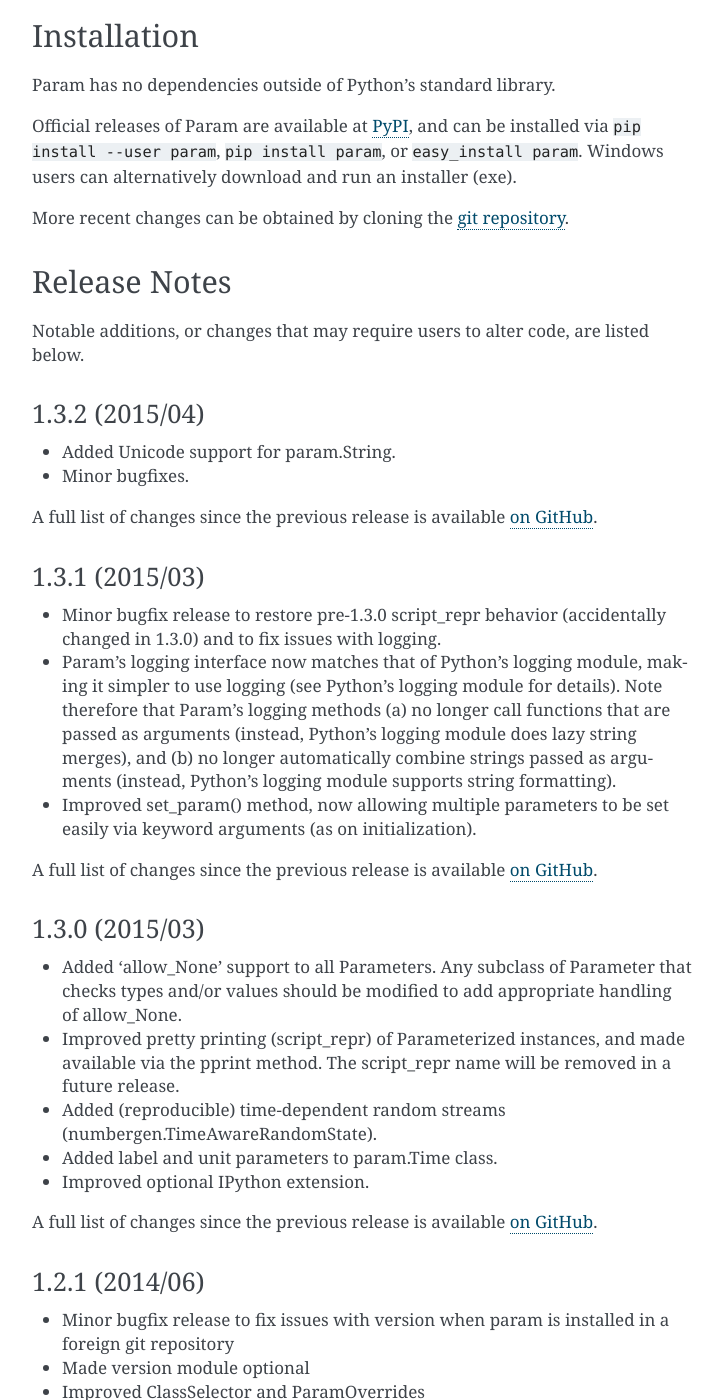
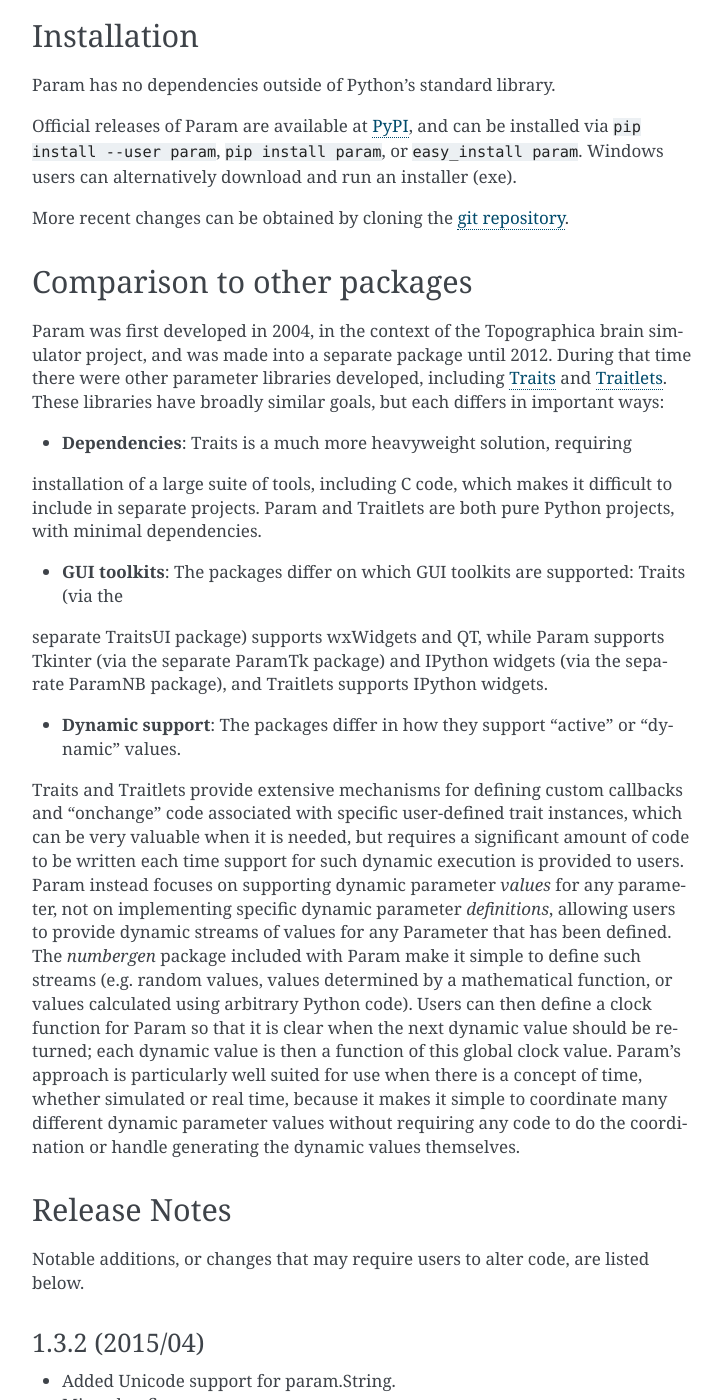
Before and after one commit to holoviz/param, a Sphinx documentation site: the page built from doc/index.rst, in a window 1280 px wide and 1400 px high, scrolled down 2643 px. Shown: the whole window, without its empty margins (388-1111 px from the left). Built offline with Sphinx 7.4.7, drawn with Linux system fonts in a browser that asks for light colours; pages that are not in the unit, such as notebooks, are missing from menus; some of the changed text lies outside the part shown.

Commit message:
Update index.rst
Added comparison to Traits and Traitlets.

```diff
--- a/doc/index.rst
+++ b/doc/index.rst
@@ -128,6 +128,39 @@
 
 More recent changes can be obtained by cloning the `git repository <http://github.com/ioam/param>`_.
 
+Comparison to other packages
+============================
+
+Param was first developed in 2004, in the context of the Topographica brain simulator project, and
+was made into a separate package until 2012.  During that time there were other parameter libraries
+developed, including `Traits <http://code.enthought.com/projects/traits>`_ and
+`Traitlets <https://github.com/ipython/traitlets/>`_.  These libraries have broadly similar goals,
+but each differs in important ways:
+
+* **Dependencies**: Traits is a much more heavyweight solution, requiring
+installation of a large suite of tools, including C code, which makes it difficult to include in
+separate projects.  Param and Traitlets are both pure Python projects, with minimal dependencies.
+
+* **GUI toolkits**: The packages differ on which GUI toolkits are supported: Traits (via the
+separate TraitsUI package) supports wxWidgets and QT, while Param supports Tkinter (via the
+separate ParamTk package) and IPython widgets (via the separate ParamNB package), and Traitlets
+supports IPython widgets.
+
+* **Dynamic support**: The packages differ in how they support "active" or "dynamic" values.
+Traits and Traitlets provide extensive mechanisms for defining custom callbacks and "onchange"
+code associated with specific user-defined trait instances, which can be very valuable when it is
+needed, but requires a significant amount of code to be written each time support for such
+dynamic execution is provided to users.  Param instead focuses on supporting dynamic parameter
+*values* for any parameter, not on implementing specific dynamic parameter *definitions*,
+allowing users to provide dynamic streams of values for any Parameter that has been defined.
+The `numbergen` package included with Param make it simple to define such streams (e.g.
+random values, values determined by a mathematical function, or values calculated using
+arbitrary Python code). Users can then define a clock function for Param so that it is clear
+when the next dynamic value should be returned; each dynamic value is then a function of this
+global clock value.  Param's approach is particularly well suited for use when there is a
+concept of time, whether simulated or real time, because it makes it simple to
+coordinate many different dynamic parameter values without requiring any code to do the
+coordination or handle generating the dynamic values themselves.
 
 Release Notes
 =============
```
